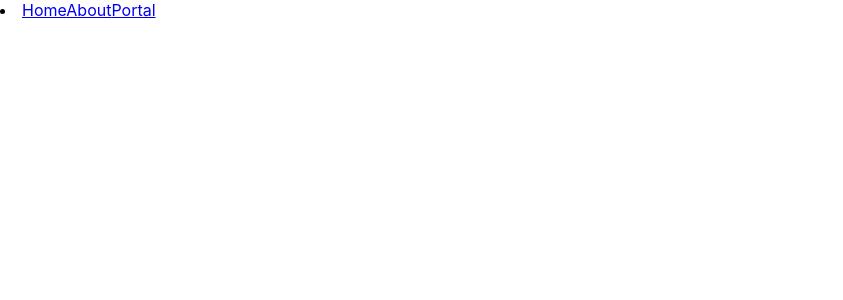
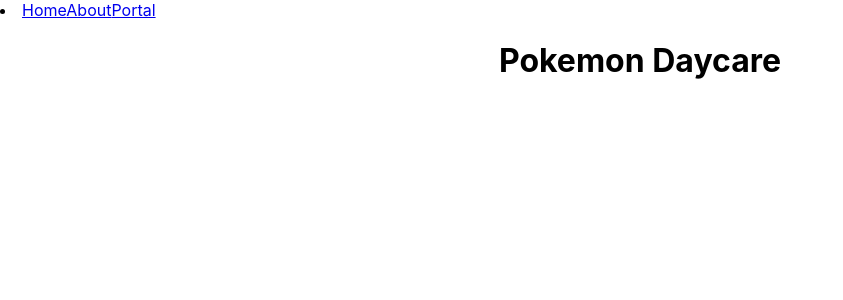
Before and after one commit to zakaryjs/PokemonDayCare-Frontend, a React (Create React App) app: page / in a window 1280 px wide. Shown: the top 300 px of the page, without its empty margins (0-843 px from the left). Built offline with nearby package versions, Linux system fonts and the light colour scheme.

Commit message:
tested routing

```diff
--- a/src/App.css
+++ b/src/App.css
@@ -1,3 +1,3 @@
-.App {
+h1 {
   text-align: center;
 }
--- a/src/pages/Home.jsx
+++ b/src/pages/Home.jsx
@@ -1,5 +1,9 @@
-
+import '../App.css'
 
 export default function Home() {
 
+
+    return (
+        <h1>Pokemon Daycare</h1>
+    )
 }
```
